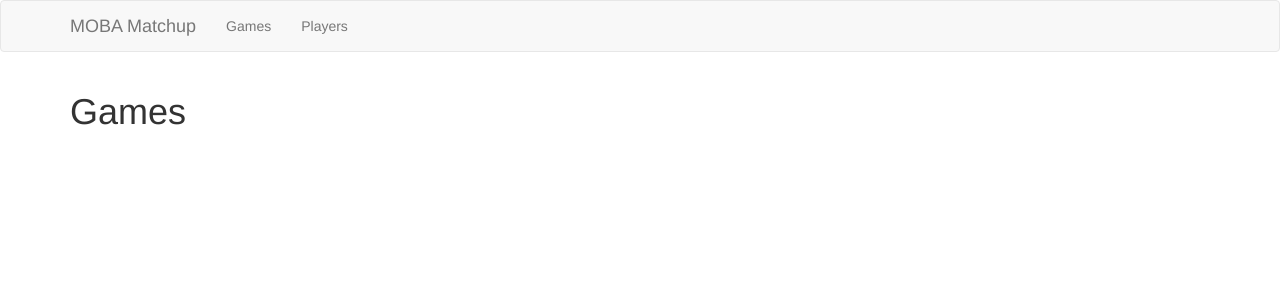
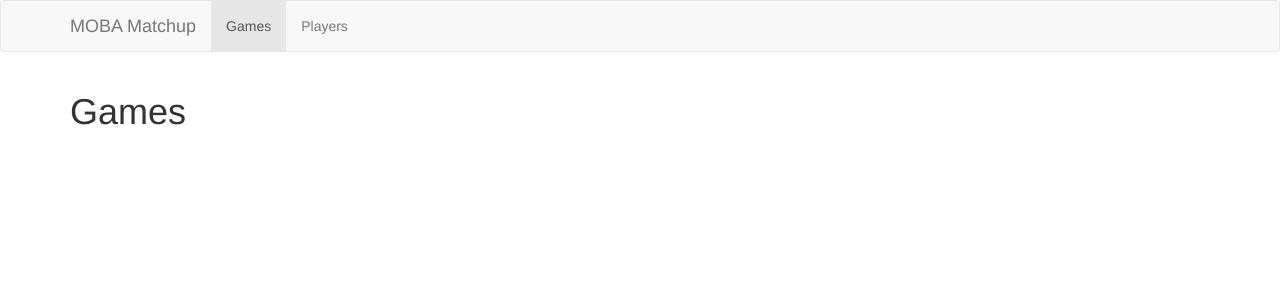
Before and after one commit to icmpecho/moba-matchup, a Vue app: page /games in a window 1280 px wide. Shown: the top 300 px of the page. Built offline with nearby package versions, Linux system fonts and the light colour scheme.

Commit message:
Use route name to hilight menu

```diff
--- a/frontend/App.vue
+++ b/frontend/App.vue
@@ -1,6 +1,6 @@
 <template>
   <div id="app">
-    <Navbar></Navbar>
+    <Navbar :current="$route.name"></Navbar>
     <router-view></router-view>
   </div>
 </template>
--- a/frontend/router.js
+++ b/frontend/router.js
@@ -9,7 +9,7 @@ export default new Router({
   mode: 'history',
   routes: [
     { path: '/', redirect: '/games' },
-    { path: '/players', component: Players },
-    { path: '/games', component: Games },
+    { path: '/players', name: 'players', component: Players },
+    { path: '/games', name: 'games', component: Games },
   ]
 })
```
